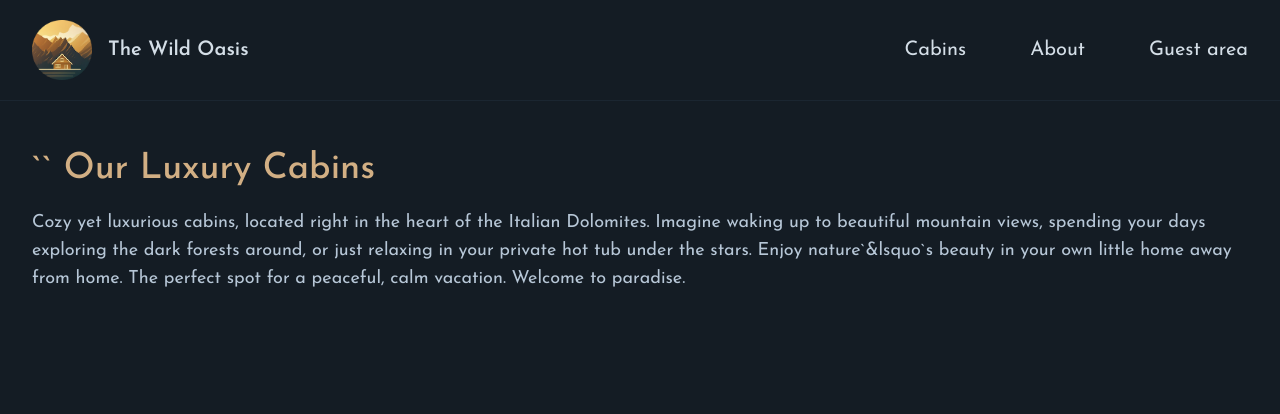
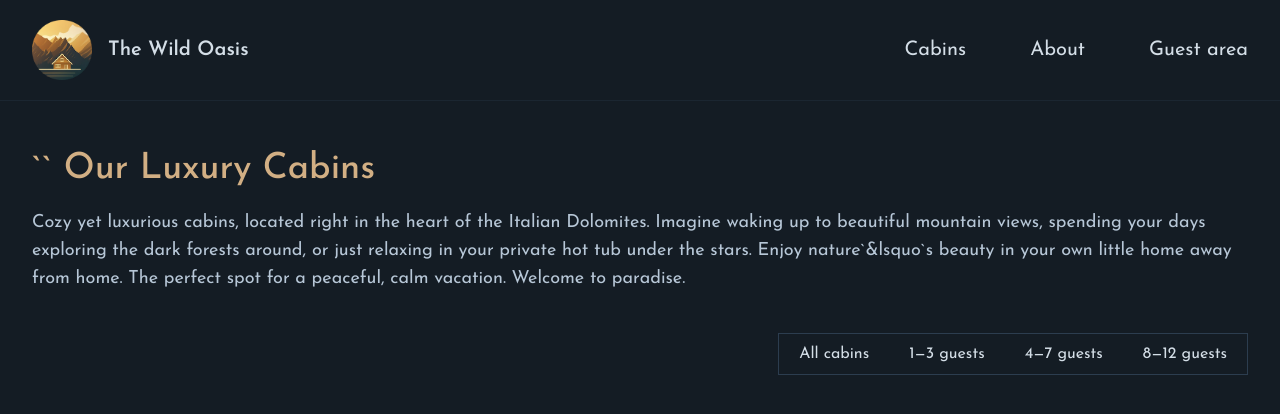
Before and after one commit to Benjilo12/Next.js-Wild-Oasis-Website, a Next.js app: page /cabins in a window 1280 px wide. Shown: the top 414 px of the page. Built offline with nearby package versions, Linux system fonts and the light colour scheme; no server answers; the database is empty.

Commit message:
Adding filter

```diff
--- a/app/_components/CabinList.js
+++ b/app/_components/CabinList.js
@@ -2,16 +2,31 @@
 import { getCabins } from "../_lib/data-service";
 import CabinCard from "./CabinCard";
 
-async function CabinList() {
+async function CabinList({ filter }) {
   // nostore();
   // CHANGE
+
   //WE fetch and acess data from supabase using supabase function
   const cabins = await getCabins();
 
   if (!cabins.length) return null;
+
+  //we filter the cabins after accepting filter as a prop from cabin page.js
+  let displayedCabins;
+  if (filter === "all") displayedCabins = cabins;
+  if (filter === "small")
+    displayedCabins = cabins.filter((cabin) => cabin.maxCapacity <= 3);
+  if (filter === "medium")
+    displayedCabins = cabins.filter(
+      (cabin) => cabin.maxCapacity >= 4 && cabin.maxCapacity <= 7
+    );
+  if (filter === "large")
+    displayedCabins = cabins.filter((cabin) => cabin.maxCapacity >= 8);
+
+  //we replace cabins with displayedCabins
   return (
     <div className="grid sm:grid-cols-1 md:grid-cols-2 gap-8 lg:gap-12 xl:gap-14">
-      {cabins.map((cabin) => (
+      {displayedCabins.map((cabin) => (
         <CabinCard cabin={cabin} key={cabin.id} />
       ))}
     </div>
--- /dev/null
+++ b/app/_components/Filter.js
@@ -0,0 +1,35 @@
+"use client";
+
+function Filter() {
+  function handleFilter(filter) {}
+  return (
+    <div className="border border-primary-800 flex">
+      <button
+        className="px-5 py-2 hover:bg-primary-700"
+        onClick={() => handleFilter("all")}
+      >
+        All cabins
+      </button>
+      <button
+        className="px-5 py-2 hover:bg-primary-700"
+        onClick={() => handleFilter("small")}
+      >
+        1&mdash;3 guests
+      </button>
+      <button
+        className="px-5 py-2 hover:bg-primary-700"
+        onClick={() => handleFilter("medium")}
+      >
+        4&mdash;7 guests
+      </button>
+      <button
+        className="px-5 py-2 hover:bg-primary-700"
+        onClick={() => handleFilter("large")}
+      >
+        8&mdash;12 guests
+      </button>
+    </div>
+  );
+}
+
+export default Filter;
--- a/app/_components/SideNavigation.js
+++ b/app/_components/SideNavigation.js
@@ -1,3 +1,4 @@
+"use client";
 import {
   CalendarDaysIcon,
   HomeIcon,
@@ -6,6 +7,7 @@ import {
 
 import Link from "next/link";
 import SignOutButton from "./SignOutButton";
+import { usePathname } from "next/navigation";
 
 const navLinks = [
   {
@@ -26,13 +28,17 @@ const navLinks = [
 ];
 
 function SideNavigation() {
+  //helps to select active link in next.js
+  const pathname = usePathname();
   return (
     <nav className="border-r border-primary-900">
       <ul className="flex flex-col gap-2 h-full text-lg">
         {navLinks.map((link) => (
           <li key={link.name}>
             <Link
-              className={`py-3 px-5 hover:bg-primary-900 hover:text-primary-100 transition-colors flex items-center gap-4 font-semibold text-primary-200`}
+              className={`py-3 px-5 hover:bg-primary-900 hover:text-primary-100 transition-colors flex items-center gap-4 font-semibold text-primary-200 ${
+                pathname === link.href ? "bg-primary-900" : ""
+              }`}
               href={link.href}
             >
               {link.icon}
--- /dev/null
+++ b/app/_components/TextExpander.js
@@ -0,0 +1,26 @@
+"use client";
+
+import { useState } from "react";
+import Logo from "./Logo";
+
+function TextExpander({ children }) {
+  const [isExpanded, setIsExpanded] = useState(false);
+  const displayText = isExpanded
+    ? children
+    : children.split(" ").slice(0, 40).join(" ") + "...";
+
+  return (
+    <span>
+      {displayText}{" "}
+      <button
+        className="text-primary-700 border-b border-primary-700 leading-3 pb-1"
+        onClick={() => setIsExpanded(!isExpanded)}
+      >
+        {isExpanded ? "Show less" : "Show more"}
+      </button>
+      <Logo />
+    </span>
+  );
+}
+
+export default TextExpander;
--- a/app/cabins/[cabinId]/page.js
+++ b/app/cabins/[cabinId]/page.js
@@ -2,6 +2,7 @@ import { getCabin } from "@/app/_lib/data-service";
 import { notFound } from "next/navigation";
 import Image from "next/image";
 import { EyeSlashIcon, MapPinIcon, UsersIcon } from "@heroicons/react/24/solid";
+import TextExpander from "@/app/_components/TextExpander";
 
 //using params as Metadata
 export async function generateMetadata({ params }) {
@@ -52,7 +53,9 @@ export default async function Page({ params }) {
             Cabin {name}
           </h3>
 
-          <p className="text-lg text-primary-300 mb-10">{description}</p>
+          <p className="text-lg text-primary-300 mb-10">
+            <TextExpander>{description}</TextExpander>
+          </p>
 
           <ul className="flex flex-col gap-4 mb-7">
             <li className="flex gap-3 items-center">
--- a/app/cabins/page.js
+++ b/app/cabins/page.js
@@ -4,6 +4,7 @@
 import { Suspense } from "react";
 import CabinList from "../_components/CabinList";
 import Spinner from "../_components/Spinner";
+import Filter from "../_components/Filter";
 
 //this changes the page dynamically from static
 //so the 0 is the time the update take effect from the database
@@ -14,7 +15,9 @@ export const metadata = {
   title: "Cabins",
 };
 
-export default function Page() {
+export default function Page({ searchParams }) {
+  //we use the filter as seachparams which affect url
+  const filter = searchParams?.capacity ?? "all";
   return (
     <div>
       <h1 className="text-4xl mb-5 text-accent-400 font-medium">
@@ -28,9 +31,13 @@ export default function Page() {
         home away from home. The perfect spot for a peaceful, calm vacation.
         Welcome to paradise.
       </p>
+      <div className="flex justify-end mb-8">
+        {" "}
+        <Filter />
+      </div>
 
       <Suspense fallback={<Spinner />}>
-        <CabinList />
+        <CabinList filter={filter} />
       </Suspense>
     </div>
   );
```
